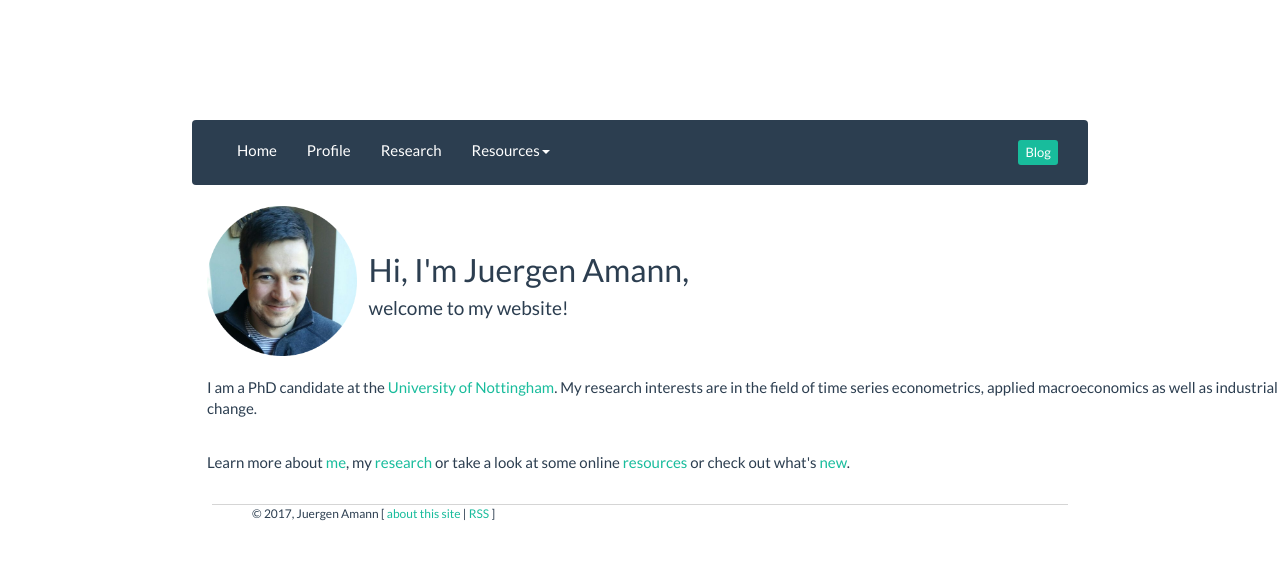
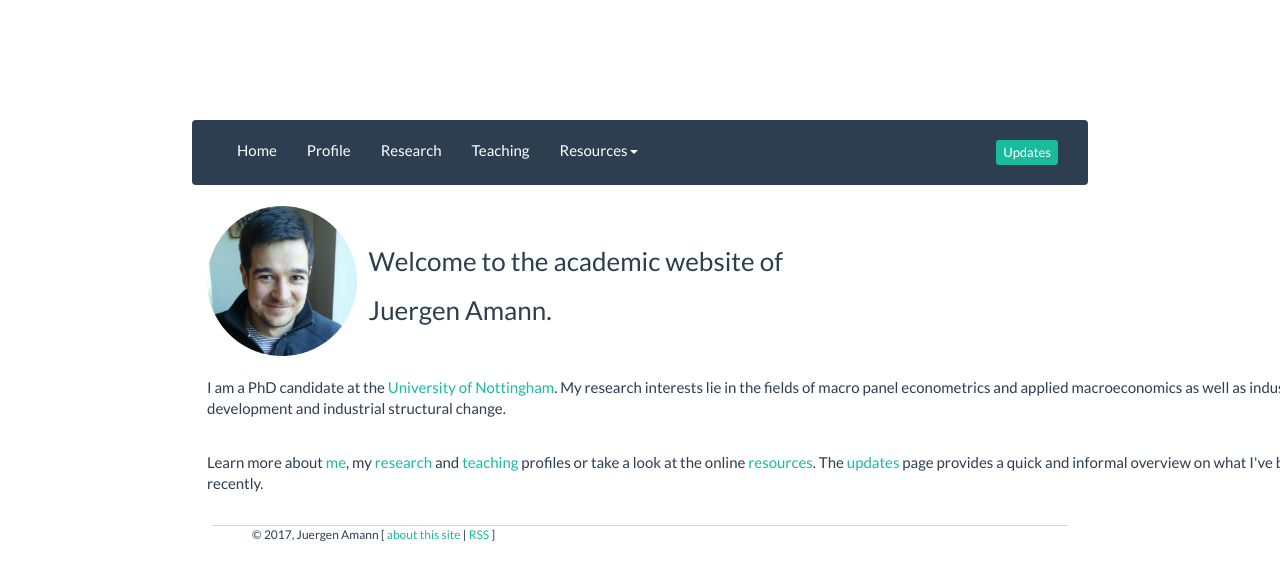
Before and after one commit to amannj/amannj.github.io, a Jekyll site: the page built from index.html, in a window 1280 px wide. Shown: the top 581 px of the page. Built offline with Jekyll 4.4.1, drawn with Linux system fonts in a browser that asks for light colours; nearby versions of some CDN libraries.

Commit message:
Big website update

```diff
--- a/_layouts/default.html
+++ b/_layouts/default.html
@@ -26,21 +26,26 @@
       <a class="navbar-brand" href="#"></a>
     </div>
 
-    <div class="navbar-collapse collapse" id="bs-example-navbar-collapse-1" aria-expanded="false" style="height: 1px;">
+    <div class="navbar-collapse collapse" id="bs-example-navbar-collapse-1" aria-expanded="false">
       <ul class="nav navbar-nav">
 				<li><a href="/">Home<span class="sr-only">(current)</span></a></li>
         <li><a href="/profile">Profile<span class="sr-only">(current)</span></a></li>
         <li><a href="/research">Research</a></li>
+        <li><a href="/teaching">Teaching</a></li>
         <li class="dropdown">
           <a href="#" class="dropdown-toggle" data-toggle="dropdown" role="button" aria-expanded="false">Resources<span class="caret"></span></a>
           <ul class="dropdown-menu" role="menu">
-            <li class="disabled"><a href="#">coming soon</a></li>
+            <li class="dropdown-header">Research</li>
+            <li><a href="/resources/research">Online Appendices</a></li>
+            <li class="divider"></li>
+            <li class="dropdown-header">Teaching</li>
+            <li class="disabled"><a href="#">NA</a></li>
           </ul>
         </li>
       </ul>
 
       <ul class="nav navbar-nav navbar-right">
-        <li><a href="/blog">        <button type="submit" class="btn btn-success btn-xs">Blog</button>
+        <li><a href="/blog">        <button type="submit" class="btn btn-success btn-xs">Updates</button>
 </a></li>
       </ul>
     </div>
--- a/blog/index.html
+++ b/blog/index.html
@@ -1,6 +1,6 @@
 ---
 layout: default
-title: Blog - amannj.github.io
+title: Updates - amannj.github.io
 ---
 	<h1>{{ page.title }}</h1>
 	<ul class="posts">
--- a/index.html
+++ b/index.html
@@ -9,13 +9,18 @@ title: Academic website of Juergen Amann
 			<img src="pic.png" alt="me" style="width:150px;height:150px;"> &nbsp; &nbsp;
 		</th>
     <th>
-			<h2> Hi, I'm Juergen Amann,</h1>
-			<h4> welcome to my website!</h4>
+			<h3> Welcome to the academic website of</h3>
+			<h3> Juergen Amann.</h3>
 		</th>
   </tr>
 	</table>
 <br />
-	<p>I am a PhD candidate at the  <a href="https://www.nottingham.ac.uk/" target="_blank">University of Nottingham</a>. My research interests are in the field of time series econometrics, applied macroeconomics as well as industrial structural change. </p>
+	<p>I am a PhD candidate at the  <a href="https://www.nottingham.ac.uk/" target="_blank">University of Nottingham</a>. My research interests lie in the fields of macro panel econometrics and applied macroeconomics as well as industrial development and industrial structural change. </p>
 <br />
-	<p>Learn more about <a href="/profile">me</a>, my <a href="/research">research</a> or take a look at some online <a href="/" class="disabled">resources</a> or check out what's <a href="/blog">new</a>.</p>
+	<p>Learn more about
+		<a href="/profile">me</a>, my
+		<a href="/research">research</a> and
+		<a href="/teaching">teaching</a> profiles or take a look at the online
+		<a href="/" class="disabled">resources</a>.
+		The <a href="/blog">updates</a> page provides a quick and informal overview on what I've been up to recently.</p>
 </div><!-- /.blurb -->
--- a/research/index.html
+++ b/research/index.html
@@ -3,7 +3,8 @@ layout: default
 title: Research - amannj.github.io
 ---
 <div class="blurb">
-	<h2>Research</h2>
+	<h1>Research</h1>
+	<br />
 
 	<h3>Journal Publications</h3>
 	<table class="table table-striped table-hover ">
```
Also changed, not shown: _posts/2017-04-25-first-publication.md (renamed from _posts/2017-04-25-great-news.md, +1 -1 lines), _posts/2018-04-10-website-update.md (added, +7 -0 lines), profile/index.html (+6 -3 lines), resources/pechakucha.html (deleted, +0 -8 lines), resources/research/index.html (added, +24 -0 lines), resources/teaching/tutorials.html (added, +16 -0 lines), resources/tutorials.html (deleted, +0 -14 lines), teaching/index.html (added, +54 -0 lines).
